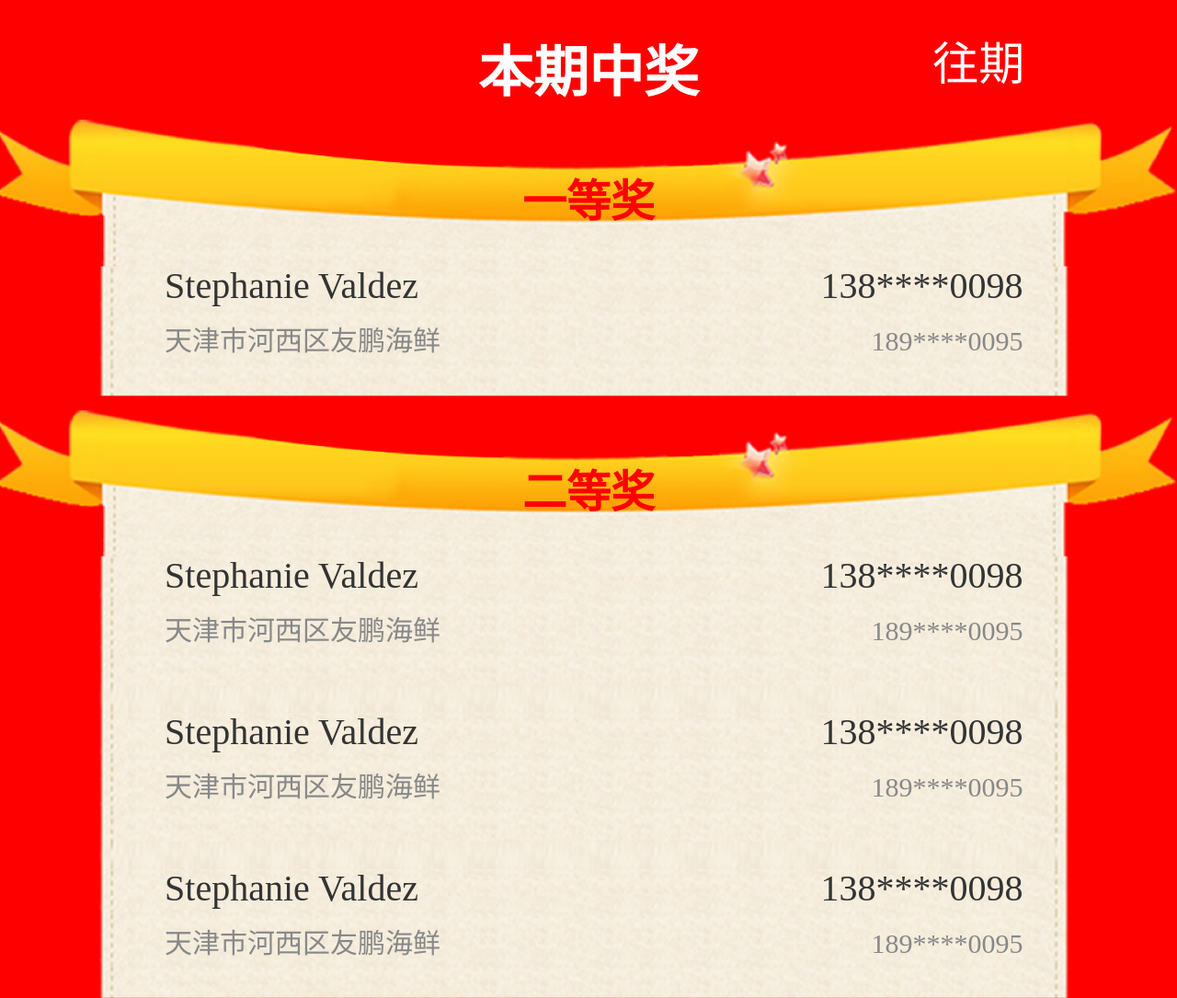
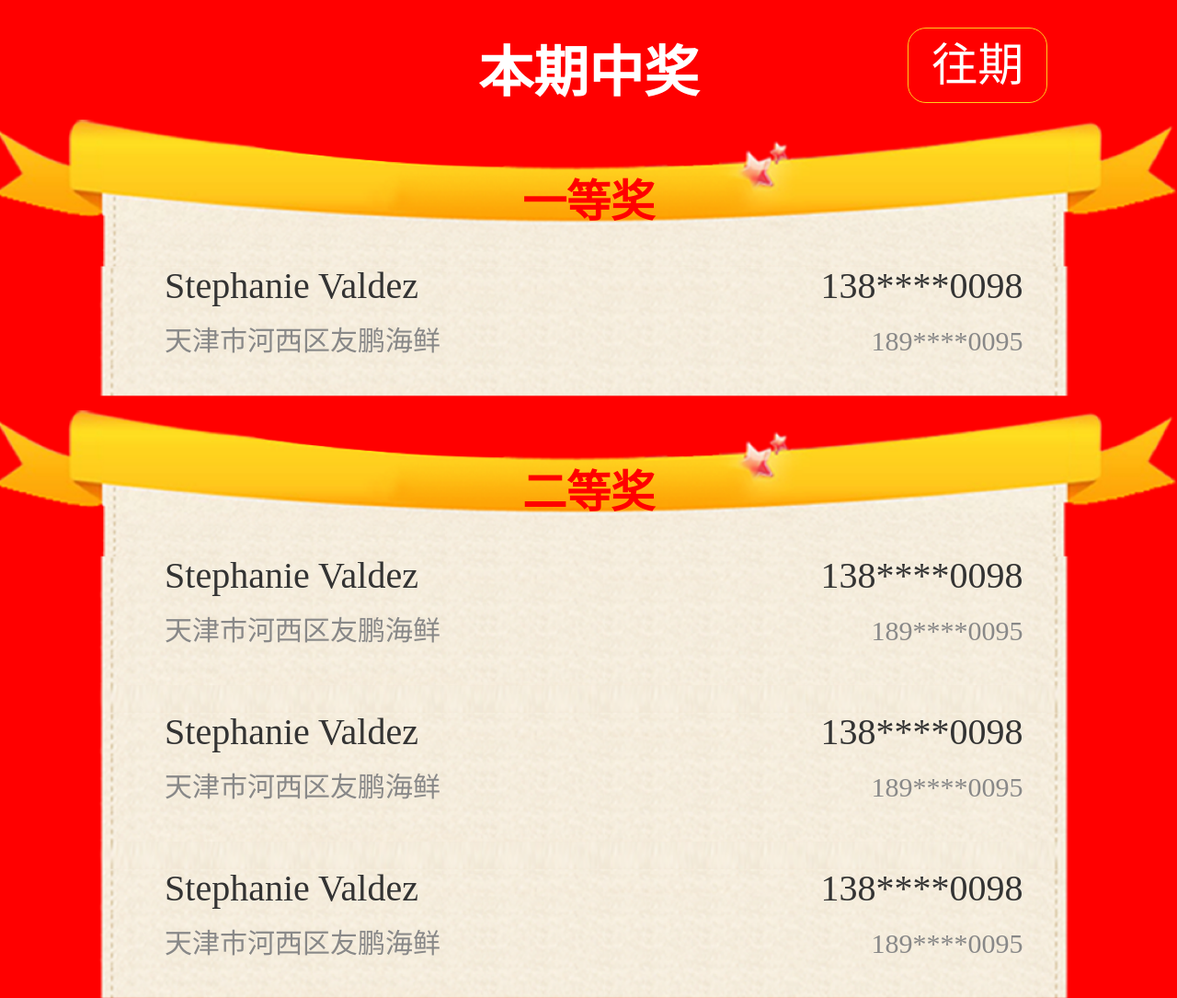
Before and after one commit to 1143896176/Luck_draw2, a plain HTML site: page index.html in a window 1280 px wide. Shown: the top 1085 px of the page at 92% size. Drawn offline with Linux system fonts and the light colour scheme.

Commit message:
1143896176

```diff
--- a/index.html
+++ b/index.html
@@ -7,7 +7,7 @@
 	</head>
 	<body>
 		<div class="body">
-			<div class="head"><strong>本期中奖</strong><a href="luckDrawKeeps.html">往期</a></div>
+			<div class="head"><strong>本期中奖</strong><a href="luckDrawKeeps.html" style="border:1px solid #ffcd1e;border-radius: 20px;">往期</a></div>
 			<div class="titel">
 				<strong>一等奖</strong>
 				<ul>
```
